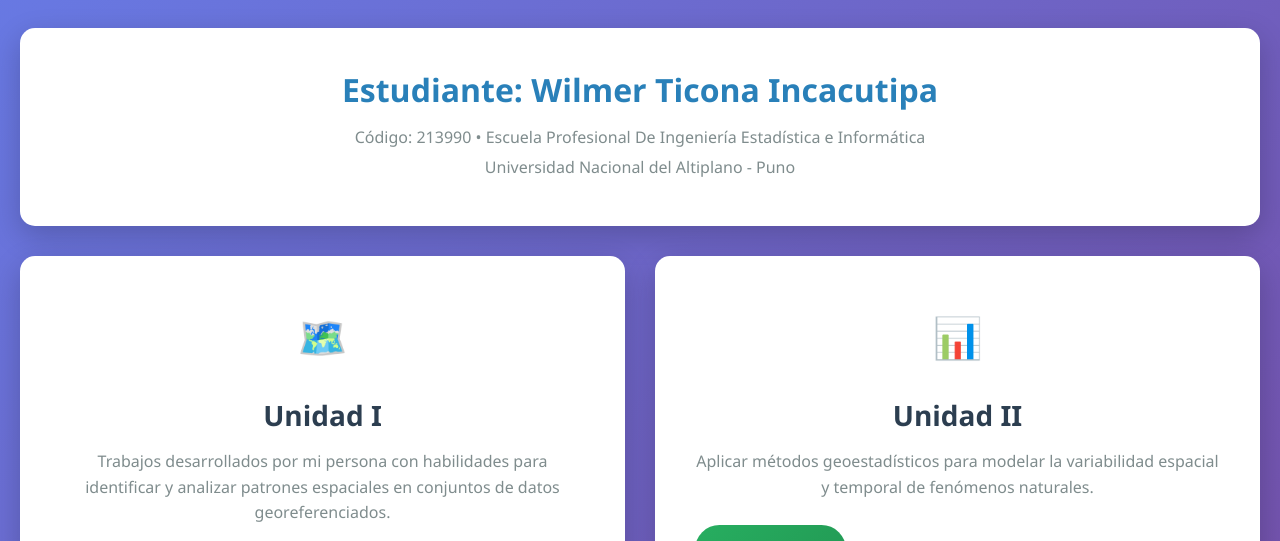
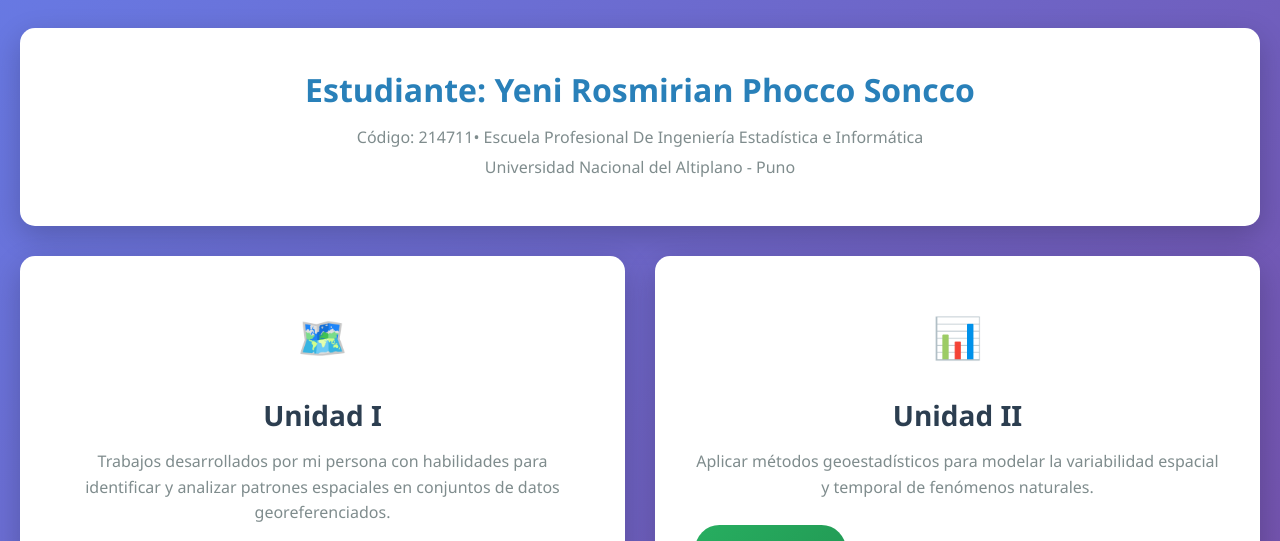
Before and after one commit to rosmirianps/EST334---Estad-stica-Espacial, a plain HTML site: page index.html in a window 1280 px wide. Shown: the part 259-800 px from the top of the page. Drawn offline with Linux system fonts and the light colour scheme.

Commit message:
Update index.html

```diff
--- a/index.html
+++ b/index.html
@@ -527,8 +527,8 @@
 
     <div id="home-section" class="content-section active">
         <div class="student-info">
-            <h2>Estudiante: Wilmer Ticona Incacutipa</h2>
-            <p>Código: 213990 • Escuela Profesional De Ingeniería Estadística e Informática</p>
+            <h2>Estudiante: Yeni Rosmirian Phocco Soncco</h2>
+            <p>Código: 214711• Escuela Profesional De Ingeniería Estadística e Informática</p>
             <p>Universidad Nacional del Altiplano - Puno</p>
         </div>
 
```
